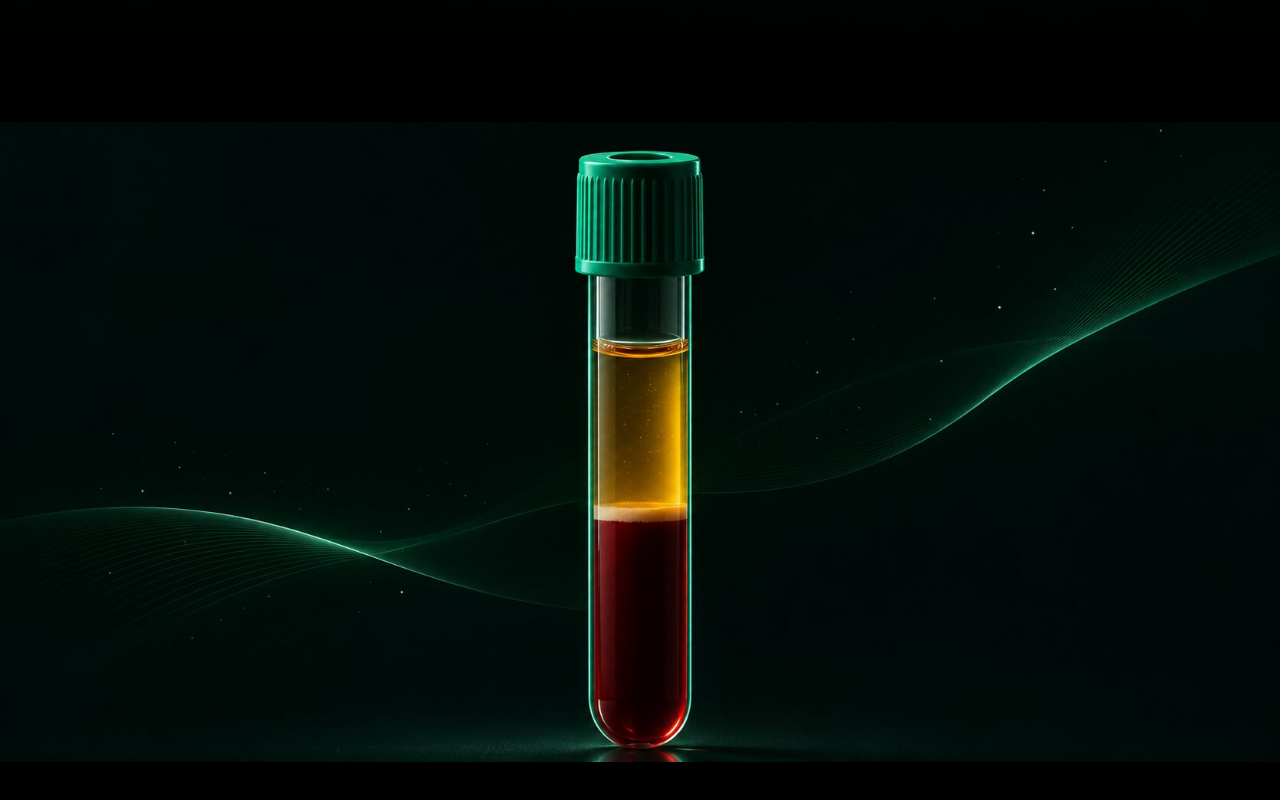
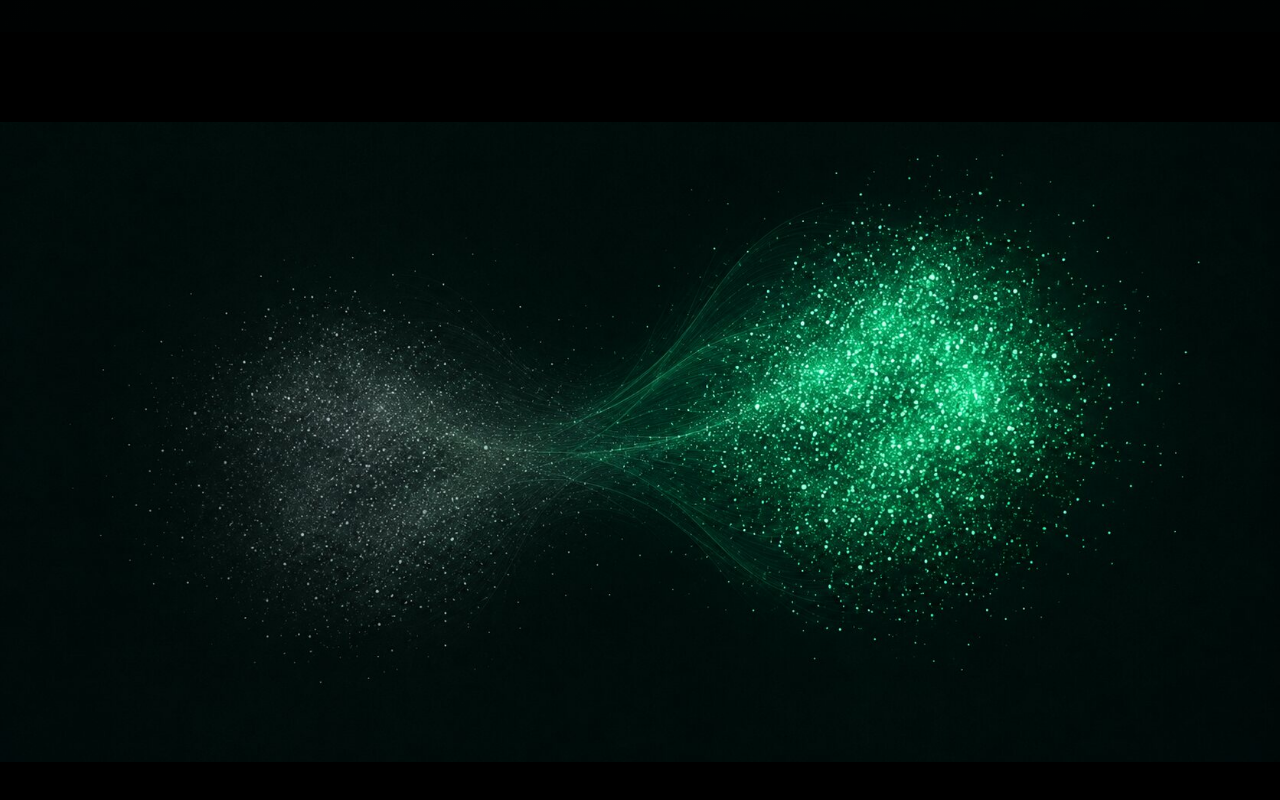
Before and after one commit to DucoG/circulating-intelligence-website, a plain HTML site: page index.html in a window 1280 px wide. Shown: the part 3460-4260 px from the top of the page. Drawn offline with Linux system fonts and the light colour scheme.

Commit message:
Replace plasma tube with two-clusters illustration

```diff
--- a/index.html
+++ b/index.html
@@ -180,7 +180,7 @@ footer p:last-child{border:0}
  </div>
 </div></section>
 
-<figure class="bleed" id="immuno"><img style="object-position:50% 12%" src="d4-plasma.jpg" alt="A blood tube after centrifugation, plasma above the red cells"></figure>
+<figure class="bleed" id="immuno"><img src="i2-two-clusters.jpg" alt="Abstract image of particles separating into two clusters"></figure>
 
 <section class="big" style="padding-top:80px"><div class="wrap">
  <h2 class="disp rise">Who will respond<br>to immunotherapy.</h2>
```
Also changed, not shown: d4-plasma.jpg (deleted), i2-two-clusters.jpg (added).
